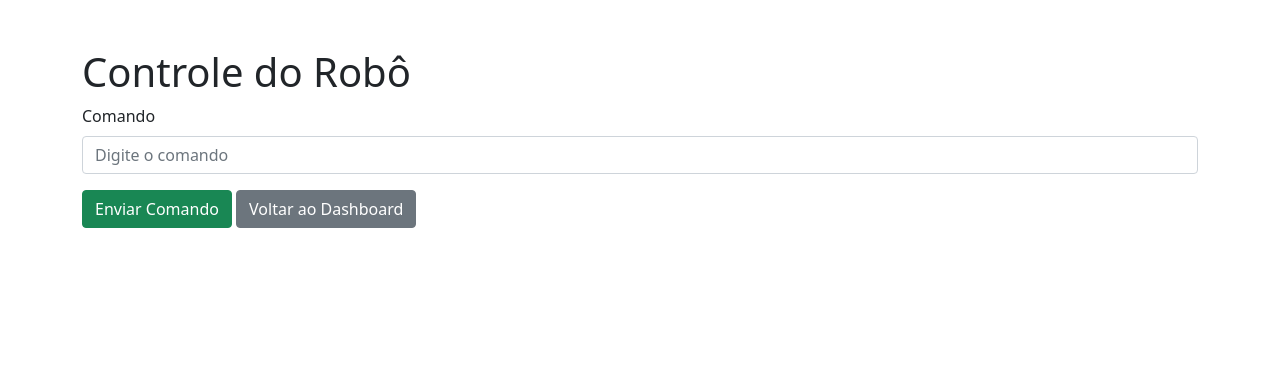
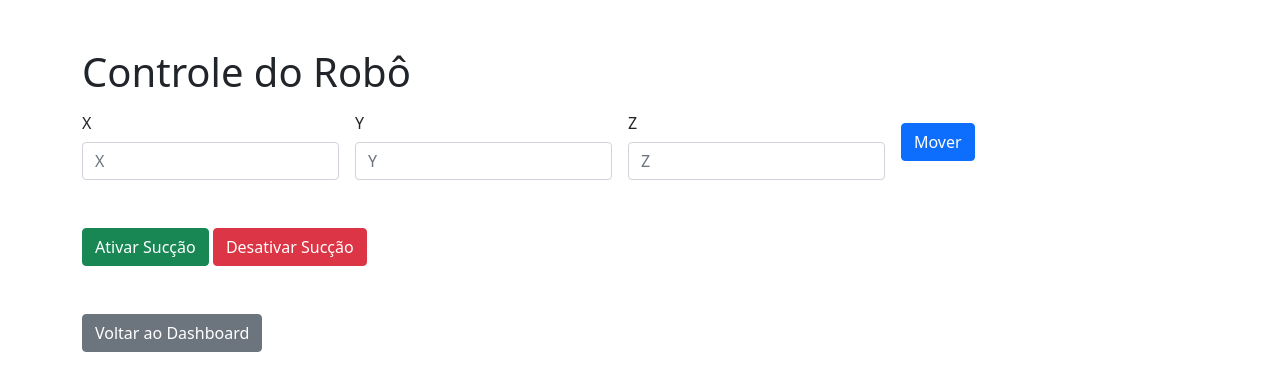
Before and after one commit to Gustavo674/PonderadaSemana7, a Flask app: page /control in a window 1280 px wide. Shown: the top 391 px of the page. Run offline with Flask 3, Linux system fonts and the light colour scheme.

Commit message:
Adicionando as definições de rota

```diff
--- a/app.py
+++ b/app.py
@@ -1,24 +1,65 @@
-from flask import Flask, render_template, request, redirect, url_for
-from db import log_command, get_all_logs, is_robot_connected
+from flask import Flask, request, jsonify, render_template
+from robo import RoboController
+from db import get_all_logs
 
 app = Flask(__name__)
 
+# Inicializa uma instância global do controlador do robô.
+robo_controller = RoboController()
+
 @app.route('/')
 def index():
-    return render_template('index.html', is_robot_connected=is_robot_connected())
-
-@app.route('/control', methods=['GET', 'POST'])
-def control():
-    if request.method == 'POST':
-        # Aqui você capturaria os comandos enviados para o robô
-        # Exemplo: log_command({'command': 'move', 'value': '50mm'})
-        pass
-    return render_template('control.html', is_robot_connected=is_robot_connected())
+    # Retorna uma página inicial simples para o controle do robô.
+    return render_template('index.html')
 
 @app.route('/logs')
+def logs():
+    """Endpoint para visualizar os logs do sistema."""
+    all_logs = get_all_logs()  # Certifique-se de que essa função retorne os logs corretamente
+    return render_template('logs.html', logs=all_logs)
+
+@app.route('/control')
+def control():
+    """Endpoint para a página de controle do robô."""
+    return render_template('control.html', is_robot_connected=robo_controller.is_robot_connected())
+
+@app.route('/conectar', methods=['POST'])
+def conectar():
+    """Endpoint para conectar ao robô."""
+    if robo_controller.escolher_porta_e_conectar():
+        return jsonify({'status': 'success', 'message': 'Robô conectado com sucesso.'})
+    else:
+        return jsonify({'status': 'error', 'message': 'Falha ao conectar com o robô.'}), 500
+
 def logs():
     all_logs = get_all_logs()
     return render_template('logs.html', logs=all_logs)
 
+@app.route('/mover', methods=['POST'])
+def mover():
+    """Endpoint para mover o robô para uma posição especificada."""
+    data = request.json
+    x = data.get('x')
+    y = data.get('y')
+    z = data.get('z')
+    if x is None or y is None or z is None:
+        return jsonify({'status': 'error', 'message': 'Coordenadas inválidas.'}), 400
+
+    if robo_controller.mover_para(x, y, z):
+        return jsonify({'status': 'success', 'message': f'Movido para {x}, {y}, {z}.'})
+    else:
+        return jsonify({'status': 'error', 'message': 'Falha ao mover o robô.'}), 500
+
+@app.route('/sucção', methods=['POST'])
+def succao():
+    """Endpoint para controlar a sucção do robô."""
+    data = request.json
+    ativar = data.get('ativar', False)
+    if robo_controller.sucção(ativar):
+        acao = "ativada" if ativar else "desativada"
+        return jsonify({'status': 'success', 'message': f'Sucção {acao}.'})
+    else:
+        return jsonify({'status': 'error', 'message': 'Falha ao controlar a sucção.'}), 500
+
 if __name__ == '__main__':
     app.run(debug=True)
--- a/db.py
+++ b/db.py
@@ -2,6 +2,9 @@ from tinydb import TinyDB, Query
 from datetime import datetime
 
 db = TinyDB('db.json')
+
+def get_all_logs():
+    return db.all()
 
 def log_command(command):
     command['timestamp'] = datetime.now().isoformat()
--- /dev/null
+++ b/robo.py
@@ -0,0 +1,74 @@
+from serial.tools import list_ports
+import inquirer
+import pydobot
+from yaspin import yaspin
+
+class RoboController:
+    def __init__(self):
+        self.robo = None
+        self.spinner = yaspin(text="Processando...", color="yellow")
+
+    def escolher_porta_e_conectar(self):
+        available_ports = list_ports.comports()
+        if not available_ports:
+            print("Nenhuma porta disponível encontrada.")
+            return False
+        porta_escolhida = inquirer.prompt([
+            inquirer.List("porta", message="Escolha a porta serial", choices=[x.device for x in available_ports])
+        ])["porta"]
+        try:
+            self.robo = pydobot.Dobot(port=porta_escolhida, verbose=False)
+            self.configurar_parametros_iniciais()
+            return True
+        except Exception as e:
+            print(f"Não foi possível conectar ao robô: {e}")
+            return False
+
+    def is_robot_connected(self):
+        # Se self.robo não é None, assumimos que o robô está conectado
+        return self.robo is not None
+
+    def configurar_parametros_iniciais(self):
+        self.robo.speed(30, 30)
+
+    def mover_para(self, x, y, z):
+        if self.robo:
+            self.spinner.start()
+            self.robo.move_to(x, y, z, 0, wait=True)
+            self.spinner.stop()
+            return True
+        return False
+
+    def sucção(self, ativar):
+        if self.robo:
+            self.spinner.start()
+            self.robo.suck(ativar)
+            self.robo.wait(200)
+            self.spinner.stop()
+            return True
+        return False
+
+    def finalizar(self):
+        if self.robo:
+            posicao_atual = self.robo.pose()
+            print(f"Posição atual: {posicao_atual}")
+            self.robo.close()
+
+    def executar_sequencia_exemplo(self):
+        if not self.robo:
+            print("Robô não está conectado.")
+            return
+
+        # Sequência de movimentos de exemplo
+        self.mover_para(200, 0, 0)
+        self.sucção(True)
+        self.mover_para(200, 200, 0)
+        self.mover_para(0, 200, 0)
+        self.sucção(False)
+
+# Exemplo de uso
+if __name__ == "__main__":
+    controller = RoboController()
+    if controller.escolher_porta_e_conectar():
+        controller.executar_sequencia_exemplo()
+        controller.finalizar()
--- a/templates/control.html
+++ b/templates/control.html
@@ -9,14 +9,35 @@
 <body>
     <div class="container mt-5">
         <h1>Controle do Robô</h1>
-        <form hx-post="/control" hx-target="#log-section" hx-trigger="submit" hx-swap="outerHTML">
-            <div class="mb-3">
-                <label for="command" class="form-label">Comando</label>
-                <input type="text" class="form-control" id="command" name="command" placeholder="Digite o comando" required>
+        <!-- Formulário para mover o robô -->
+        <form hx-post="/mover" hx-target="#log-section" hx-swap="outerHTML" class="mb-5">
+            <div class="row g-3 align-items-center">
+                <div class="col-auto">
+                    <label for="x" class="col-form-label">X</label>
+                    <input type="number" id="x" name="x" class="form-control" placeholder="X">
+                </div>
+                <div class="col-auto">
+                    <label for="y" class="col-form-label">Y</label>
+                    <input type="number" id="y" name="y" class="form-control" placeholder="Y">
+                </div>
+                <div class="col-auto">
+                    <label for="z" class="col-form-label">Z</label>
+                    <input type="number" id="z" name="z" class="form-control" placeholder="Z">
+                </div>
+                <div class="col-auto">
+                    <button type="submit" class="btn btn-primary">Mover</button>
+                </div>
             </div>
-            <button type="submit" class="btn btn-success">Enviar Comando</button>
+        </form>
+        <!-- Botões para controle de sucção -->
+        <div>
+            <button hx-post="/sucção" hx-vals='{"ativar": true}' hx-target="#log-section" hx-swap="outerHTML" class="btn btn-success">Ativar Sucção</button>
+            <button hx-post="/sucção" hx-vals='{"ativar": false}' hx-target="#log-section" hx-swap="outerHTML" class="btn btn-danger">Desativar Sucção</button>
+        </div>
+
+        <div class="mt-5">
             <a href="/" class="btn btn-secondary">Voltar ao Dashboard</a>
-        </form>
+        </div>
     </div>
     <div class="container mt-5" id="log-section">
         <!-- A seção de logs será atualizada aqui -->
--- a/templates/index.html
+++ b/templates/index.html
@@ -9,9 +9,10 @@
     <div class="container mt-5">
         <h1>Dashboard do Robô</h1>
         <div class="alert alert-info">
-            Status do Robô: <strong>{{ "Conectado" if is_robot_connected else "Desconectado" }}</strong>
+            Status do Robô: <strong id="robot-status">{{ "Conectado" if is_robot_connected else "Desconectado" }}</strong>
         </div>
         <div>
+            <!-- Links para as páginas de controle e logs. -->
             <a href="/control" class="btn btn-primary">Controlar Robô</a>
             <a href="/logs" class="btn btn-secondary">Ver Logs</a>
         </div>
```
Also changed, not shown: requirements.txt (+12 -0 lines).
